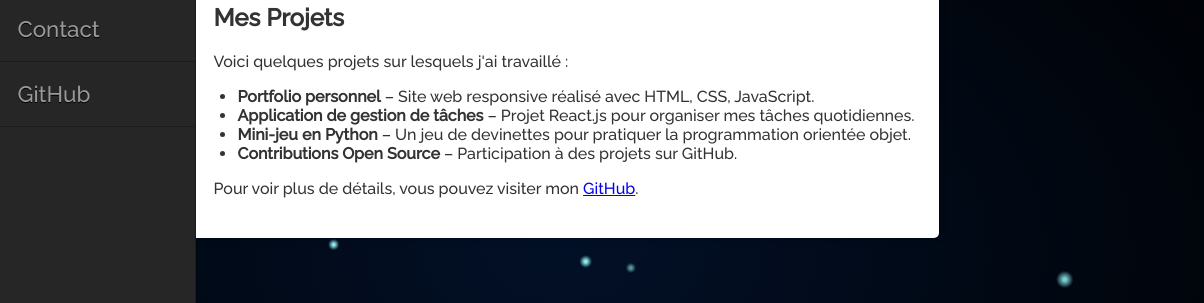
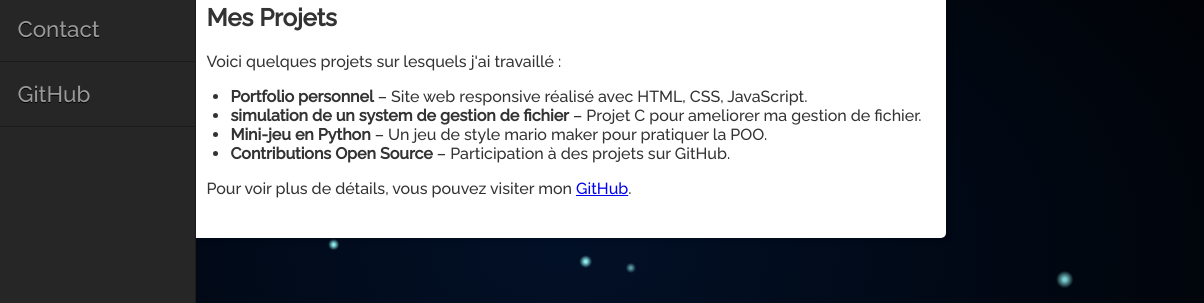
Before and after one commit to Brawnyh/Portfolio, a plain HTML site: page projets.html in a window 1280 px wide. Shown: the part 149-452 px from the top of the page, 76-1280 px from the left. Drawn offline with Linux system fonts and the light colour scheme.

Commit message:
TEXTO ACTUALIZADO

```diff
--- a/projets.html
+++ b/projets.html
@@ -57,8 +57,8 @@
       <p>Voici quelques projets sur lesquels j'ai travaillé :</p>
       <ul>
         <li><strong>Portfolio personnel</strong> – Site web responsive réalisé avec HTML, CSS, JavaScript.</li>
-        <li><strong>Application de gestion de tâches</strong> – Projet React.js pour organiser mes tâches quotidiennes.</li>
-        <li><strong>Mini-jeu en Python</strong> – Un jeu de devinettes pour pratiquer la programmation orientée objet.</li>
+        <li><strong>simulation de un system de gestion de fichier</strong> – Projet C pour ameliorer ma gestion de fichier.</li>
+        <li><strong>Mini-jeu en Python</strong> – Un jeu de style mario maker pour pratiquer la POO.</li>
         <li><strong>Contributions Open Source</strong> – Participation à des projets sur GitHub.</li>
       </ul>
       <p>Pour voir plus de détails, vous pouvez visiter mon
```
